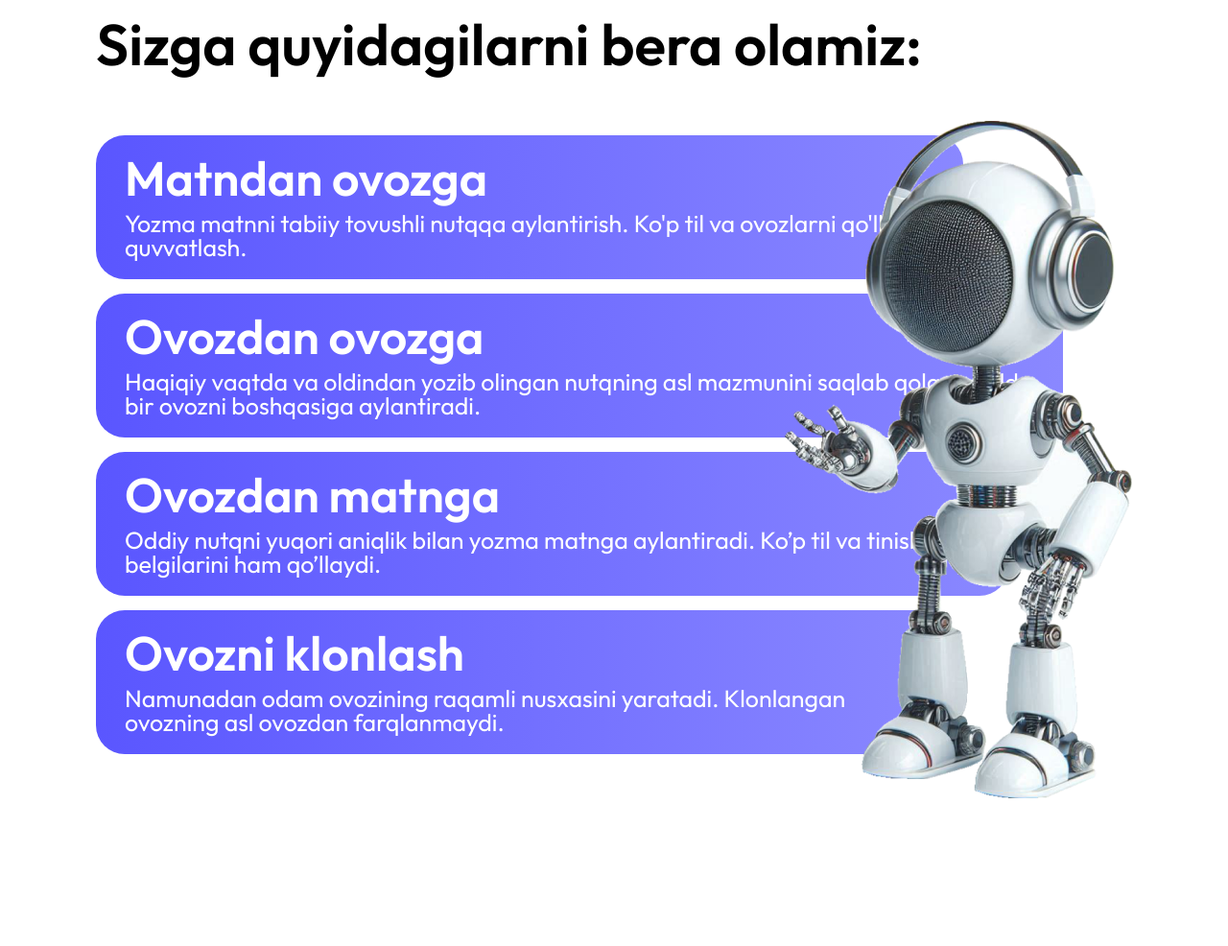
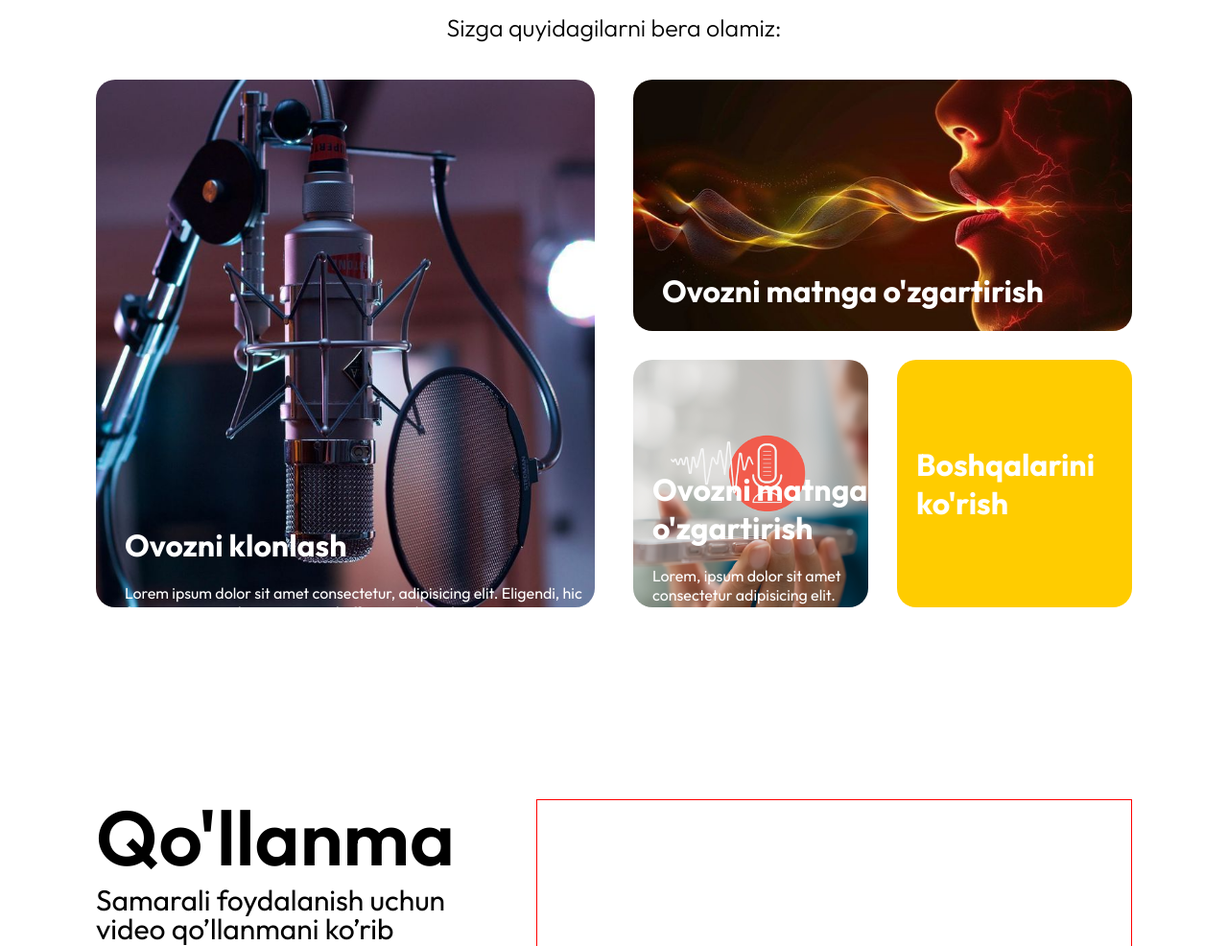
Before and after one commit to newNASA/DictatorAi, a plain HTML site: page index.html in a window 1280 px wide. Shown: the part 1680-2666 px from the top of the page at 96% size. Drawn offline with nearby package versions, Linux system fonts and the light colour scheme.

Commit message:
service qismi tugatildi

```diff
--- a/index.html
+++ b/index.html
@@ -119,7 +119,42 @@
     <!-- Services Codes -->
 
     <div class="services">
+
         <div class="top">
+            <p>Sizga quyidagilarni bera olamiz:</p>
+        </div>
+
+        <div class="bottom">
+            <div class="left">
+                <div class="container">
+                    <div class="text">
+                        <h1>Ovozni klonlash</h1>
+                        <p>Lorem ipsum dolor sit amet consectetur, adipisicing elit. Eligendi, hic fugiat ipsum quidem, eaque sed officia modi, molestiae in eos optio repudiandae expedita minus? Fugit, minus! Sed adipisci error possimus!</p>
+                    </div>
+                </div>
+            </div>
+            <div class="right">
+                <div class="speech-to-text">
+                    <div class="text">
+                        <h1>Ovozni matnga o'zgartirish</h1>
+                        <p>Lorem, ipsum dolor sit amet consectetur adipisicing elit. Veritatis suscipit voluptatem quam corporis dolore ut, possimus enim aliquam facilis sunt! Exercitationem laudantium doloremque, aut dignissimos maiores possimus repudiandae quisquam modi.</p>
+                    </div>
+                </div>
+                <div class="otherservices">
+                    <div class="text-to-speech">
+                        <div class="text">
+                            <h1>Ovozni matnga o'zgartirish</h1>
+                            <p>Lorem, ipsum dolor sit amet consectetur adipisicing elit. Veritatis suscipit voluptatem quam corporis dolore ut, possimus enim aliquam facilis sunt!</p>
+                        </div>
+                    </div>
+                    <div class="others">
+                        <h1>Boshqalarini ko'rish </h1>
+                    </div>
+                </div>
+            </div>
+        </div>
+
+        <!-- <div class="top">
             <h1>Sizga quyidagilarni bera olamiz:</h1>
         </div>
         <div class="bottom">
@@ -148,7 +183,7 @@
             <div class="right">
                 <img src="imgs/robot.png" alt="Robot image">
             </div>
-        </div>
+        </div> -->
     </div>
 
     <!-- Services Codes End -->
--- a/style.scss
+++ b/style.scss
@@ -173,18 +173,23 @@ header {
       text-align: center;
     }
   }
-  .logos{
+  .logos {
     overflow: hidden;
     padding: 40px 0;
     white-space: nowrap;
     position: relative;
 
-    &::before{
+    &::before {
       left: 0;
-      background: linear-gradient(to left, rgba(255, 255, 255, 0), var(--white)) !important;
+      background: linear-gradient(
+        to left,
+        rgba(255, 255, 255, 0),
+        var(--white)
+      ) !important;
     }
 
-    &::before,&::after{
+    &::before,
+    &::after {
       position: absolute;
       top: 0;
       width: 200px;
@@ -192,16 +197,20 @@ header {
       content: "";
       z-index: 2;
       right: 0;
-      background: linear-gradient(to right, rgba(255, 255, 255, 0), var(--white));
+      background: linear-gradient(
+        to right,
+        rgba(255, 255, 255, 0),
+        var(--white)
+      );
     }
-    &:hover .logos-slide{
+    &:hover .logos-slide {
       animation-play-state: paused;
     }
 
-    .logos-slide{
+    .logos-slide {
       animation: 20s slide infinite linear;
       display: inline-block;
-      img{
+      img {
         max-height: 50px;
         margin: 0 30px;
       }
@@ -210,10 +219,10 @@ header {
 }
 
 @keyframes slide {
-  from{
+  from {
     transform: translateX(0);
   }
-  to{
+  to {
     transform: translateX(-100%);
   }
 }
@@ -224,20 +233,20 @@ header {
   padding: var(--main-sections-padding);
   display: flex;
   justify-content: space-between;
-  .left{
+  .left {
     width: 37.5%;
     display: flex;
     flex-direction: column;
     justify-content: center;
-    h1{
+    h1 {
       font-weight: 600;
       font-size: 60px;
       line-height: 60px;
-      span{
+      span {
         color: var(--pink-color);
       }
     }
-    p{
+    p {
       margin-top: 20px;
       font-weight: 300;
       font-size: 20px;
@@ -245,8 +254,8 @@ header {
     }
   }
 
-  .right{
-    width:57.5%;
+  .right {
+    width: 57.5%;
   }
   // .top {
   //   display: flex;
@@ -308,58 +317,176 @@ header {
   margin-top: 150px;
 
   .top {
-    h1 {
-      font-weight: 600;
-      font-size: 60px;
-      line-height: 60px;
+    p{
+      font-weight: 300;
+      font-size: 25px;
+      line-height: 27.5px;
+      text-align: center;
     }
   }
 
-  .bottom {
-    margin-top: 50px;
+  .bottom{
     display: flex;
-    .left {
-      .card {
-        padding: 20px 30px 20px 30px;
-        border-radius: 30px;
-        background: var(--service-cards-gradient);
+    gap: 40px;
+    margin-top: 40px;
+    .left, .right{
+      width: 50%;
+    }
+
+    .left{
+      .container{
+        padding: 30px;
+        border-radius: 20px;
+        height: 550px;
+        background-image: url(imgs/voiceclone.jpg);
+        background-color: black;
+        background-size: cover;
+        background-position: center;
         color: var(--white);
-        margin-top: 15px;
+        position: relative;
+        overflow: hidden;
+        transition: 0.5s;
 
-        &:first-child {
-          max-width: 904px;
+        &:hover{
+          .text{
+            bottom: 20px;
+          }
         }
 
-        &:nth-child(2) {
-          max-width: 1008px;
-        }
-
-        &:nth-child(3) {
-          max-width: 951px;
-        }
-        &:nth-child(4) {
-          max-width: 882px;
-        }
-
-        h1 {
-          font-weight: 600;
-          font-size: 50px;
-          line-height: 50px;
-        }
-        p {
-          font-weight: 400;
-          font-size: 25px;
-          line-height: 25px;
-          margin-top: 10px;
+        .text{
+          transition: 0.5s;
+          position: absolute;
+          display: flex;
+          flex-direction: column;
+          gap: 20px;
+          bottom: -10%;
         }
       }
     }
-    .right {
-      z-index: 100;
-      position: absolute;
-      right: 100px;
+
+    .right{
+      display: flex;
+      flex-direction: column;
+      gap: 30px;
+      .speech-to-text{
+        height: 50%;
+        padding: 30px;
+        border-radius: 20px;
+        color: var(--white);
+        background-image: url(imgs/speechtotext.jpg);
+        background-size: cover;
+        position: relative;
+        overflow: hidden;
+
+        &:hover{
+          .text{
+            bottom: 20px;
+          }
+        }
+
+        .text{
+          transition: 0.5s;
+          position: absolute;
+          display: flex;
+          flex-direction: column;
+          gap: 20px;
+          bottom: -30%;
+        }
+      }
+      .otherservices{
+        height: 50%;
+        display: flex;
+        gap: 30px;
+        justify-content: space-between;
+
+        .text-to-speech, .others{
+          width: 50%;
+          border-radius: 20px;
+          background-size: cover;
+          background-position:  center;
+          padding: 20px;
+          color: var(--white);
+        }
+
+        .text-to-speech{
+          background-image: url(imgs/about-page-img.png);
+          position: relative;
+          overflow: hidden;
+
+          &:hover{
+             .text{
+              bottom: 20px;
+             }
+          }
+
+          .text{
+            transition: 0.5s;
+            position: absolute;
+            display: flex;
+            flex-direction: column;
+            gap: 20px;
+            bottom: -30%;
+          }
+        }
+
+        .others{
+          background-color: #ffcc00;
+          display: flex;
+          justify-content: center;
+          align-items: center;
+          transition: 0.5s;
+          cursor: pointer;
+
+          &:hover{
+            transform: scale(1.05);
+          }
+        }
+      }
     }
   }
+
+  //   .left {
+  //     .card {
+  //       padding: 20px 30px 20px 30px;
+  //       border-radius: 30px;
+  //       background: var(--service-cards-gradient);
+  //       color: var(--white);
+  //       margin-top: 15px;
+
+  //       &:first-child {
+  //         max-width: 904px;
+  //       }
+
+  //       &:nth-child(2) {
+  //         max-width: 1008px;
+  //       }
+
+  //       &:nth-child(3) {
+  //         max-width: 951px;
+  //       }
+  //       &:nth-child(4) {
+  //         max-width: 882px;
+  //       }
+
+  //       h1 {
+  //         font-weight: 600;
+  //         font-size: 50px;
+  //         line-height: 50px;
+  //       }
+  //       p {
+  //         font-weight: 400;
+  //         font-size: 25px;
+  //         line-height: 25px;
+  //         margin-top: 10px;
+  //       }
+  //     }
+  //   }
+  //   .right {
+  //     z-index: 100;
+  //     position: absolute;
+  //     right: 100px;
+  //   }
+  // }
 }
 
 // Guide Styles
```
Also changed, not shown: imgs/speechtotext.jpg (added), imgs/texttospeech.jpg (added), imgs/voiceclone.jpg (added), style.css, 1 other file.
